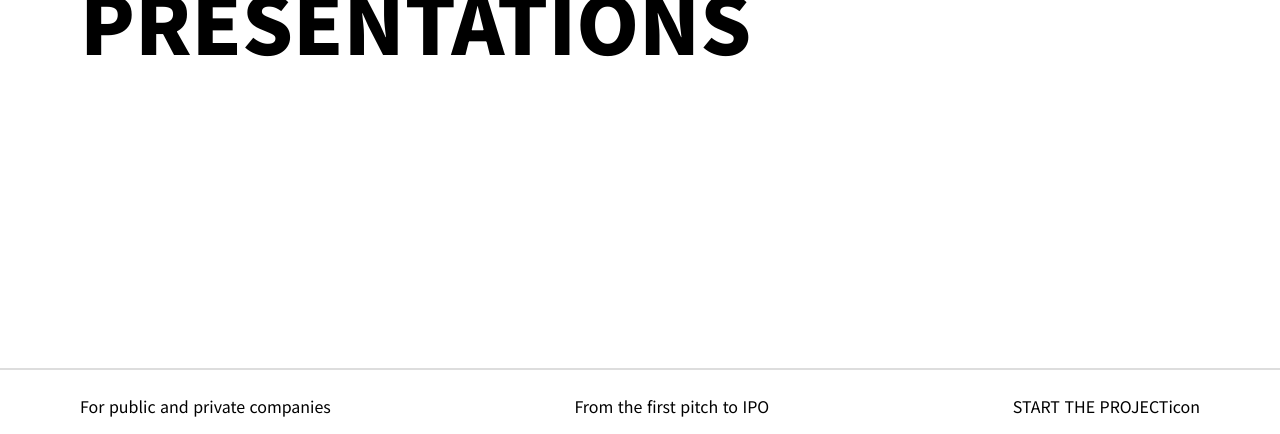
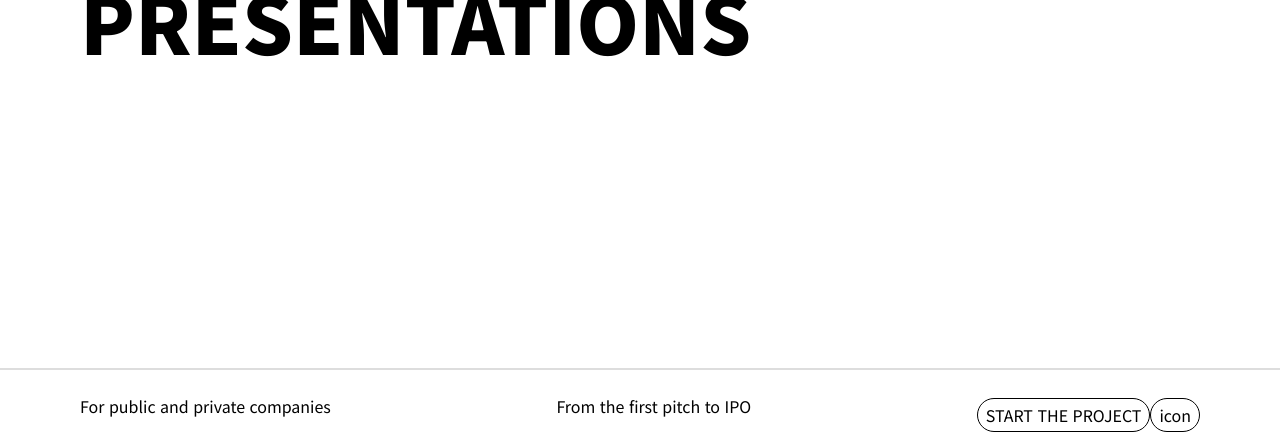
Before and after one commit to woolen-h/woolen-h.github.io, a plain HTML site: page index.html in a window 1280 px wide. Shown: the part 380-814 px from the top of the page. Drawn offline with Linux system fonts and the light colour scheme.

Commit message:
[Rebuild] 블로그 구조 구축 - 나머지 파일

```diff
--- a/scss/home.scss
+++ b/scss/home.scss
@@ -62,6 +62,19 @@ main {
         display: flex;
         justify-content: space-between;
         padding: 20px 80px;
+
+        li.round_box {
+          span {
+            display: inline-block;
+            border: 1px solid #000;
+            padding: 8px;
+            border-radius: 20px;
+            -webkit-border-radius: 20px;
+            -moz-border-radius: 20px;
+            -ms-border-radius: 20px;
+            -o-border-radius: 20px;
+}
+        }
       }
       p.scroll {
         width: 100%;
```
Also changed, not shown: scss/home.css, 1 other file.
